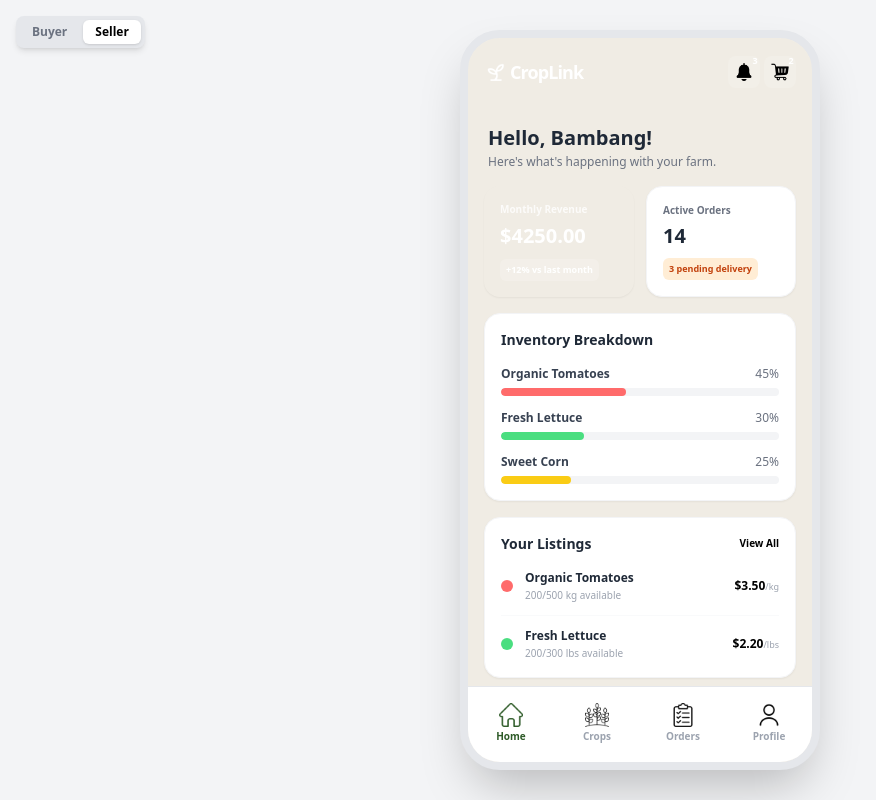
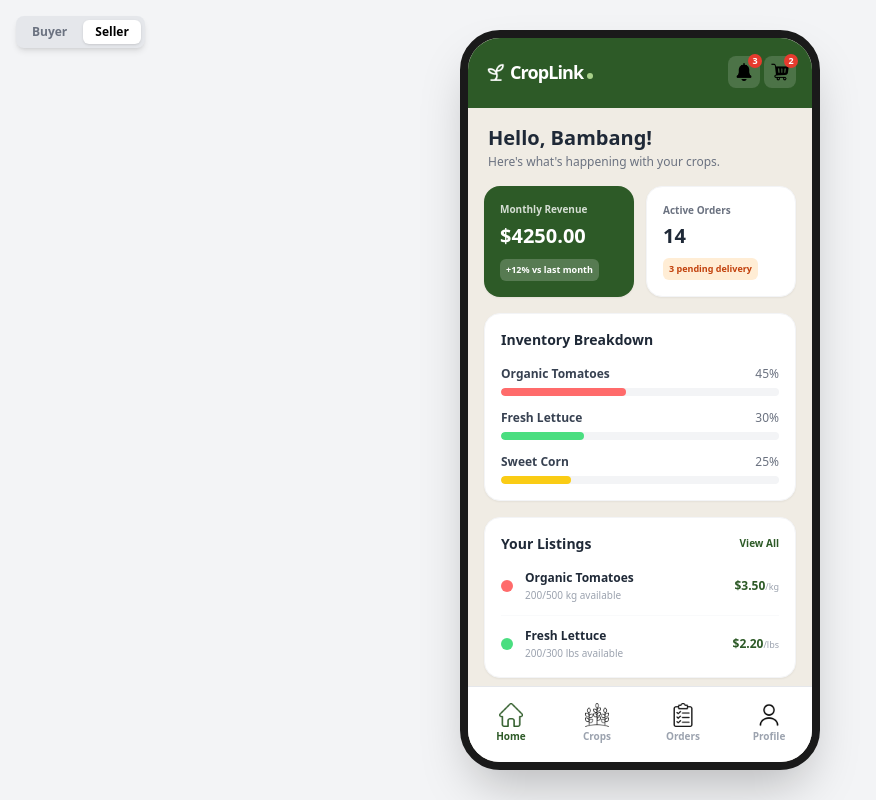
Before and after one commit to rondth/CropLink, a Next.js app in the folder frontend/: page / in a window 1280 px wide. Shown: the whole page, without its empty margins (0-876 px from the left). Built offline with nearby package versions, Linux system fonts and the light colour scheme.

Commit message:
changed styling to using CropLink

```diff
--- a/frontend/src/components/layout/Categories.tsx
+++ b/frontend/src/components/layout/Categories.tsx
@@ -6,7 +6,7 @@ import SearchBar from '@/components/ui/SearchBar';
 
 export default function Category({ selectedCategory, onSelectCategory }: { selectedCategory: string; onSelectCategory: (id: string) => void }) {
     return (
-    <div className="bg-gainz-primary px-3 pt-1 pb-3.5 shrink-0 select-none">
+    <div className="bg-CropLink-primary px-3 pt-1 pb-3.5 shrink-0 select-none">
         {/* search bar */}
         <SearchBar />
 
--- a/frontend/src/components/layout/Header.tsx
+++ b/frontend/src/components/layout/Header.tsx
@@ -4,14 +4,14 @@ import Image from 'next/image';
 export default function Header() {
 
 return (
-    <div className="bg-gainz-primary px-4 pt-3 pb-1 shrink-0 select-none">
+    <div className="bg-CropLink-primary px-4 pt-3 pb-1 shrink-0 select-none">
 
         <div className="flex items-center gap-2 mb-2.5 py-1.5 ">
             <div className="text-white text-lg font-black tracking-tighter flex items-center gap-0.5">
                 <Image src="/logo.png" alt="CropLink Logo" width={24} height={24} className="w-6 h-6 object-contain" />
                 <div className="relative">
                     <p>CropLink</p>
-                    <div className="absolute bottom-[7px] -right-2.5 w-1.5 h-1.5 bg-gainz-primaryLight rounded-full" />
+                    <div className="absolute bottom-[7px] -right-2.5 w-1.5 h-1.5 bg-CropLink-primaryLight rounded-full" />
                 </div>
             </div>
 
@@ -20,14 +20,14 @@ return (
             <div className="flex gap-1">
                 <button className="bg-white/15 border-none rounded-lg w-8 h-8 flex items-center justify-center relative text-white">
                     <Image src="/bell.png" alt="Bell Icon" width={18} height={18} />
-                    <div className="absolute -top-0.5 -right-0.5 bg-gainz-accentRed text-white rounded-full w-3.5 h-3.5 text-[9px] font-extrabold flex items-center justify-center">
+                    <div className="absolute -top-0.5 -right-0.5 bg-CropLink-accentRed text-white rounded-full w-3.5 h-3.5 text-[9px] font-extrabold flex items-center justify-center">
                         3
                     </div>
                 </button>
 
                 <button className="bg-white/15 border-none rounded-lg w-8 h-8 flex items-center justify-center relative text-white">
                     <Image src="/shopping-cart.png" alt="Cart Icon" width={18} height={18} />
-                    <div className="absolute -top-0.5 -right-0.5 bg-gainz-accentRed text-white rounded-full w-3.5 h-3.5 text-[9px] font-extrabold flex items-center justify-center">
+                    <div className="absolute -top-0.5 -right-0.5 bg-CropLink-accentRed text-white rounded-full w-3.5 h-3.5 text-[9px] font-extrabold flex items-center justify-center">
                         2
                     </div>
                 </button>
--- a/frontend/src/components/layout/MobileLayout.tsx
+++ b/frontend/src/components/layout/MobileLayout.tsx
@@ -7,7 +7,7 @@ import Navbar from './Navbar';
 export default function MobileLayout({ children }: { children: React.ReactNode }) {
     return (
         <div className="bg-gray-100 min-h-screen py-5 flex justify-center items-center">
-            <div className="bg-[#f0ece4] w-[360px] rounded-[40px] border-8 border-gainz-dark overflow-hidden h-[740px] flex flex-col relative shadow-2xl">
+            <div className="bg-[#f0ece4] w-[360px] rounded-[40px] border-8 border-CropLink-dark overflow-hidden h-[740px] flex flex-col relative shadow-2xl">
                 <Header />
 
                 <div className="flex-1 overflow-y-auto no-scrollbar">
--- a/frontend/src/components/layout/RoleToggle.tsx
+++ b/frontend/src/components/layout/RoleToggle.tsx
@@ -1,4 +1,5 @@
 'use client';
+
 import React from 'react';
 import { useRole } from '@/components/layout/RoleContext';
 
--- a/frontend/src/components/ui/Dashboard.tsx
+++ b/frontend/src/components/ui/Dashboard.tsx
@@ -20,7 +20,7 @@ function RevenueDetails({ onBack }: { onBack: () => void }) {
     return (
         <div className="p-4 pb-8 flex flex-col gap-4">
             <div className="px-1">
-                <button onClick={onBack} className="text-gainz-primary font-bold text-sm flex items-center gap-1 active:scale-95 transition-transform">
+                <button onClick={onBack} className="text-CropLink-primary font-bold text-sm flex items-center gap-1 active:scale-95 transition-transform">
                     <svg xmlns="http://www.w3.org/2000/svg" width="16" height="16" viewBox="0 0 24 24" fill="none" stroke="currentColor" strokeWidth="3" strokeLinecap="round" strokeLinejoin="round"><path d="m15 18-6-6 6-6"/></svg>
                     Dashboard
                 </button>
@@ -64,13 +64,13 @@ export default function Dashboard() {
         <div className="p-4 pb-8 flex flex-col gap-4">
             <div className="px-1">
                 <h2 className="text-xl font-black text-gray-800">Hello, {SELLER_DASHBOARD_DATA.sellerName}!</h2>
-                <p className="text-xs text-gray-500 mt-0.5">Here's what's happening with your farm.</p>
+                <p className="text-xs text-gray-500 mt-0.5">Here's what's happening with your crops.</p>
             </div>
 
             {/* stats */}
             <div className="grid grid-cols-2 gap-3">
                 {/* button to pie chart */}
-                <button onClick={() => setShowRevenueDetails(true)} className="bg-gainz-primary rounded-2xl p-4 text-white shadow-sm flex flex-col justify-between text-left active:scale-[0.98] transition-transform">
+                <button onClick={() => setShowRevenueDetails(true)} className="bg-CropLink-primary rounded-2xl p-4 text-white shadow-sm flex flex-col justify-between text-left active:scale-[0.98] transition-transform">
                     <p className="text-[10px] font-semibold opacity-80 mb-1">Monthly Revenue</p>
                     <h3 className="text-xl font-black mb-2">${SELLER_DASHBOARD_DATA.quickStats.monthlyRevenue.amount.toFixed(2)}</h3>
                     <span className="text-[9px] font-bold bg-white/20 inline-flex items-center px-1.5 py-1 rounded-md self-start">
@@ -112,7 +112,7 @@ export default function Dashboard() {
             <div className="bg-white rounded-2xl p-4 border border-gray-100 shadow-sm">
                 <div className="flex justify-between items-center mb-4">
                     <h3 className="text-sm font-bold text-gray-800">Your Listings</h3>
-                    <span className="text-[10px] text-gainz-primary font-bold cursor-pointer hover:underline">
+                    <span className="text-[10px] text-CropLink-primary font-bold cursor-pointer hover:underline">
                         View All
                     </span>
                 </div>
@@ -127,7 +127,7 @@ export default function Dashboard() {
                                 <p className="text-[10px] text-gray-400 mt-0.5">{`${listing.left}/${listing.quantity} ${listing.unit} available`}</p>
                             </div>
                             <div className="text-right">
-                                <p className="text-xs font-black text-gainz-primary">${listing.price.toFixed(2)}<span className="text-[9px] text-gray-400 font-medium">/{listing.unit}</span></p>
+                                <p className="text-xs font-black text-CropLink-primary">${listing.price.toFixed(2)}<span className="text-[9px] text-gray-400 font-medium">/{listing.unit}</span></p>
                             </div>
                         </div>
                     ))}
--- a/frontend/src/components/ui/ProductCard.tsx
+++ b/frontend/src/components/ui/ProductCard.tsx
@@ -2,8 +2,9 @@
     import React, { useState } from 'react';
     import Image from 'next/image';
     import { Product } from '@/data/marketplaceData';
+
     export default function ProductCard({ product }: { product: Product }) {
-    const [isLiked, setIsLiked] = useState(false);
+
     return (
         <div className="bg-white rounded-xl overflow-hidden border border-gray-100 cursor-pointer transition-transform duration-120 active:scale-[0.97]">
         <div className="h-[130px] flex items-center justify-center text-5xl bg-[#f7f5f0] relative select-none">
@@ -12,14 +13,10 @@
             ) : (
                 product.emoji
             )}
-
-            {/* <button onClick={(e) => { e.stopPropagation(); setIsLiked(!isLiked); }} className="absolute top-1.5 right-1.5 bg-white/85 rounded-full w-6 h-6 flex items-center justify-center text-xs shadow-sm">
-            <span className={isLiked ? 'text-gainz-accentRed' : 'text-gray-300'}>❤️</span>
-            </button> */}
         </div>
 
         <div className="p-2">
-            <h4 className="text-[11px] font-bold text-gainz-dark line-clamp-2 leading-tight mb-1">
+            <h4 className="text-[11px] font-bold text-CropLink-dark line-clamp-2 leading-tight mb-1">
                 {product.name}
             </h4>
 
@@ -27,14 +24,14 @@
                 📍 {product.location}
             </div>
 
-            <div className="text-sm font-black text-gainz-primary">
+            <div className="text-sm font-black text-CropLink-primary">
                 ${product.price.toFixed(2)}
                 <span className="text-[11px] text-gray-600 font-medium">
                     / kg
                 </span>
             </div>
 
-            <button className="w-full bg-gainz-primary text-white rounded-lg py-1.5 text-[10px] font-bold mt-1.5">
+            <button className="w-full bg-CropLink-primary text-white rounded-lg py-1.5 text-[10px] font-bold mt-1.5">
                 Contact Farmer
             </button>
 
```
Also changed, not shown: frontend/src/components/marketplace/ProductGrid.tsx (indentation only).
